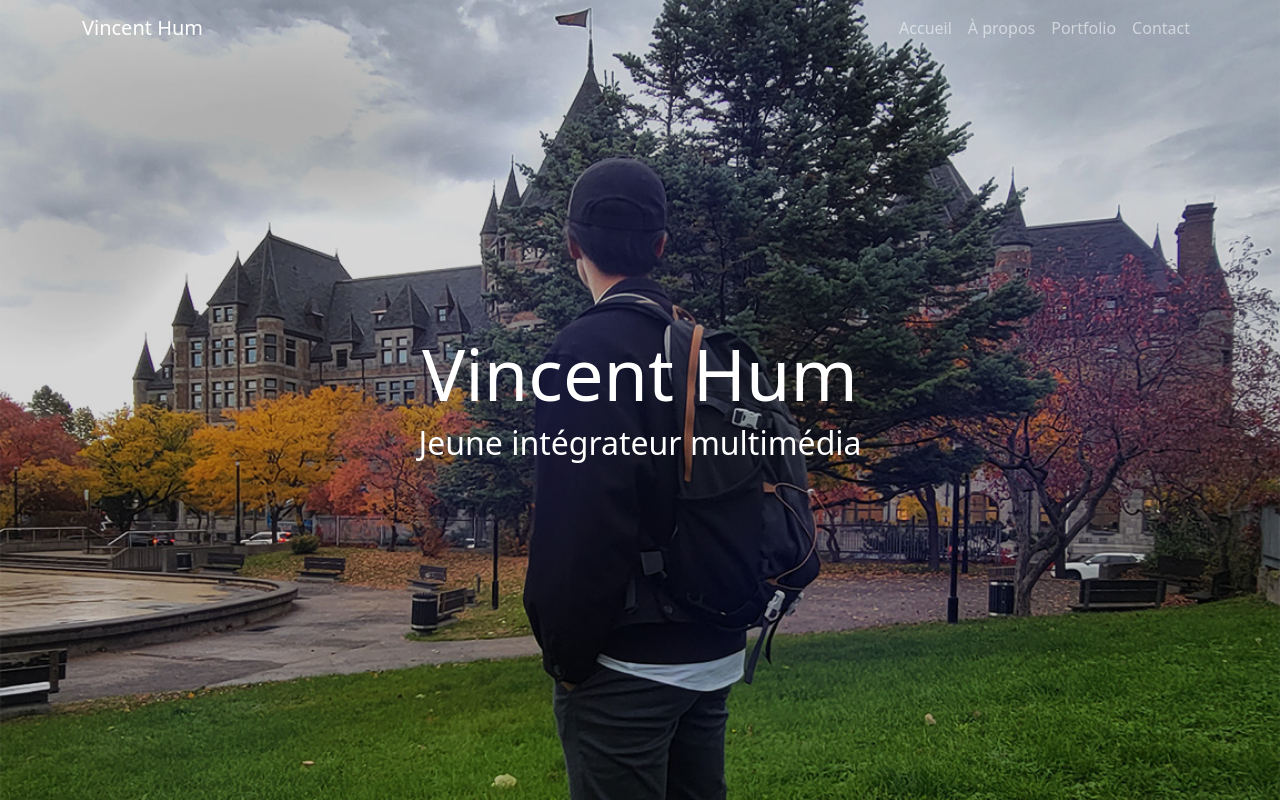
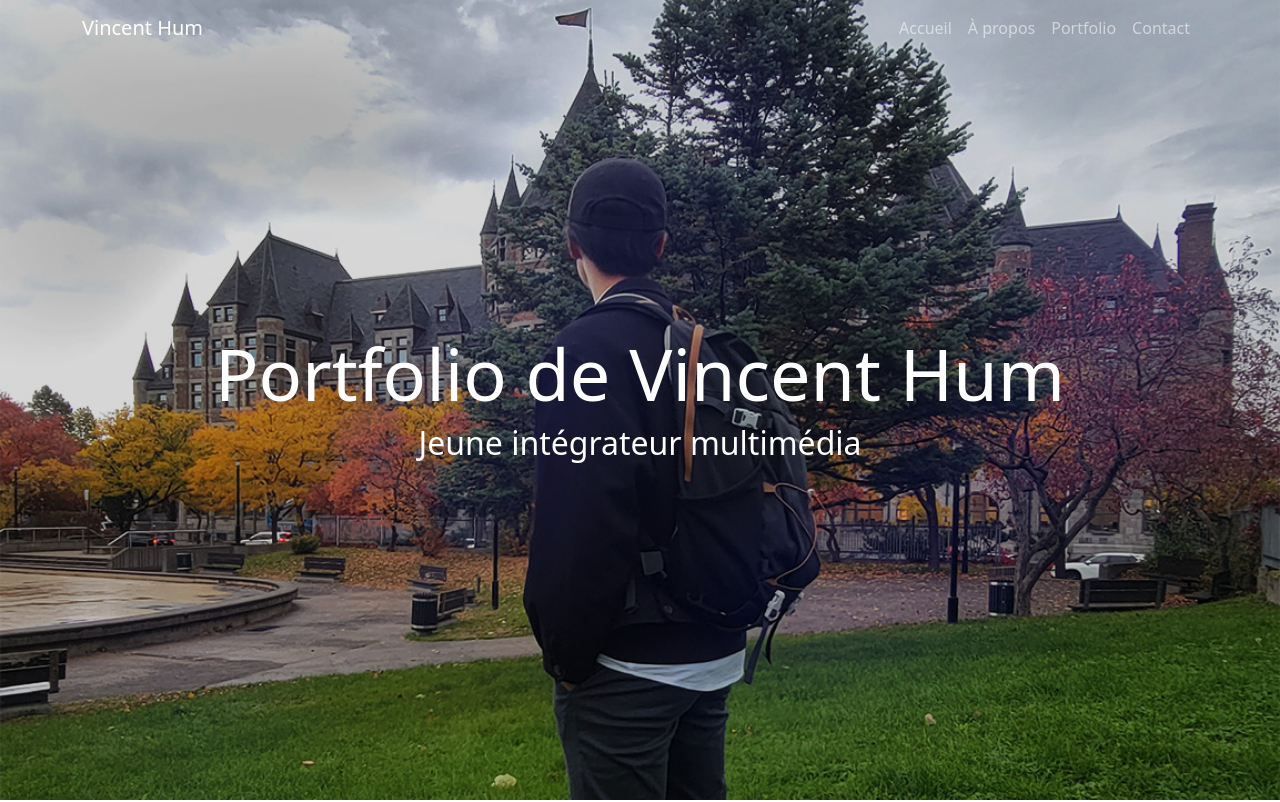
Before and after one commit to Vythals/portfolio, a plain HTML site: page index.html in a window 1280 px wide. Shown: the top 802 px of the page. Drawn offline with nearby package versions, Linux system fonts and the light colour scheme.

Commit message:
Update index.html

```diff
--- a/index.html
+++ b/index.html
@@ -49,7 +49,7 @@
         <div class="container-fluid">
             <div class="row">
             <div class="col-lg-12 col-md-12 col-sm-12 col-xs-12 hero-text">
-                <h2 class="hero_title">Vincent Hum</h2>
+                <h2 class="hero_title">Portfolio de Vincent Hum</h2>
                 <h4 class="hero_desc">Jeune intégrateur multimédia</h4>
             </div>
             </div>
```
